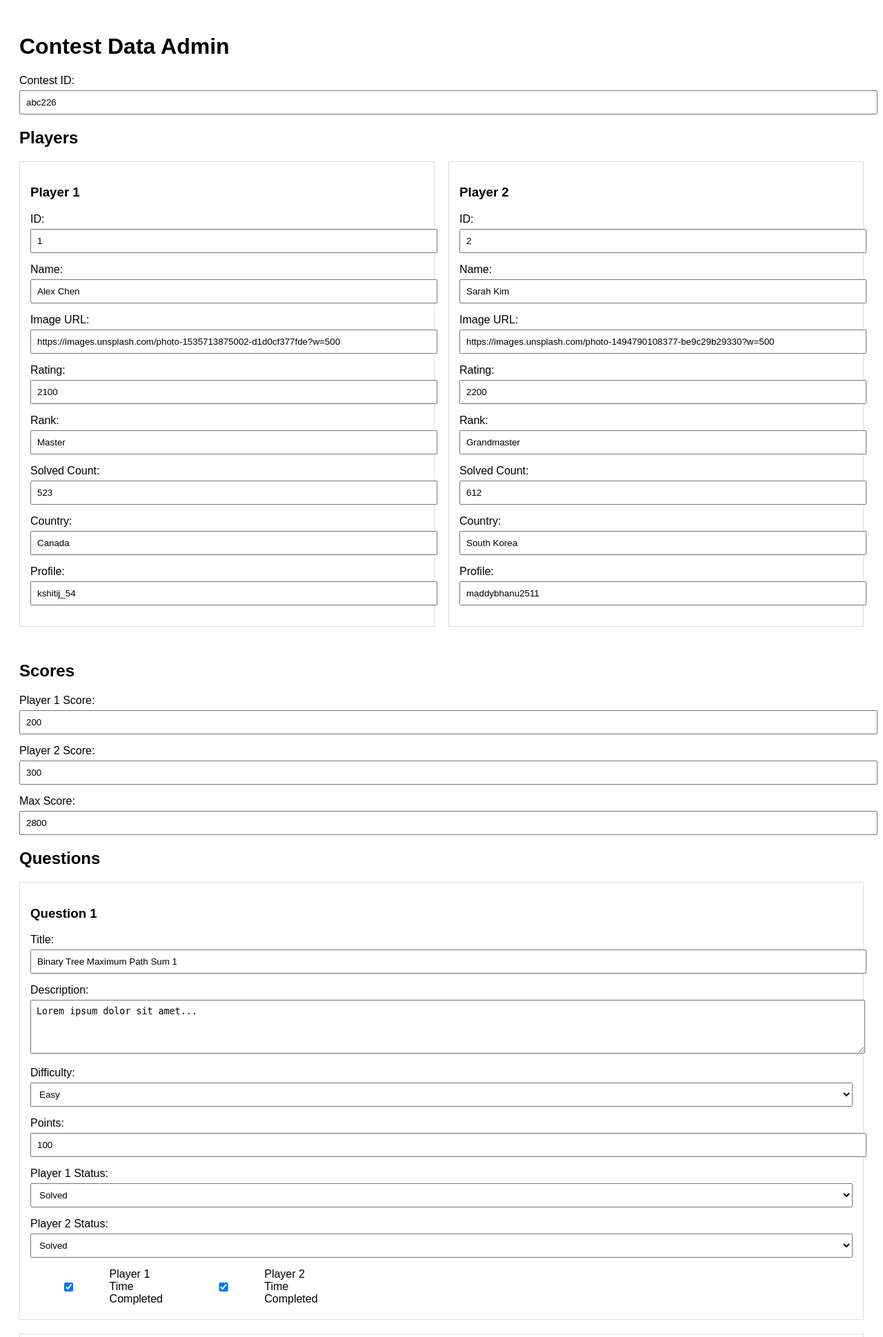
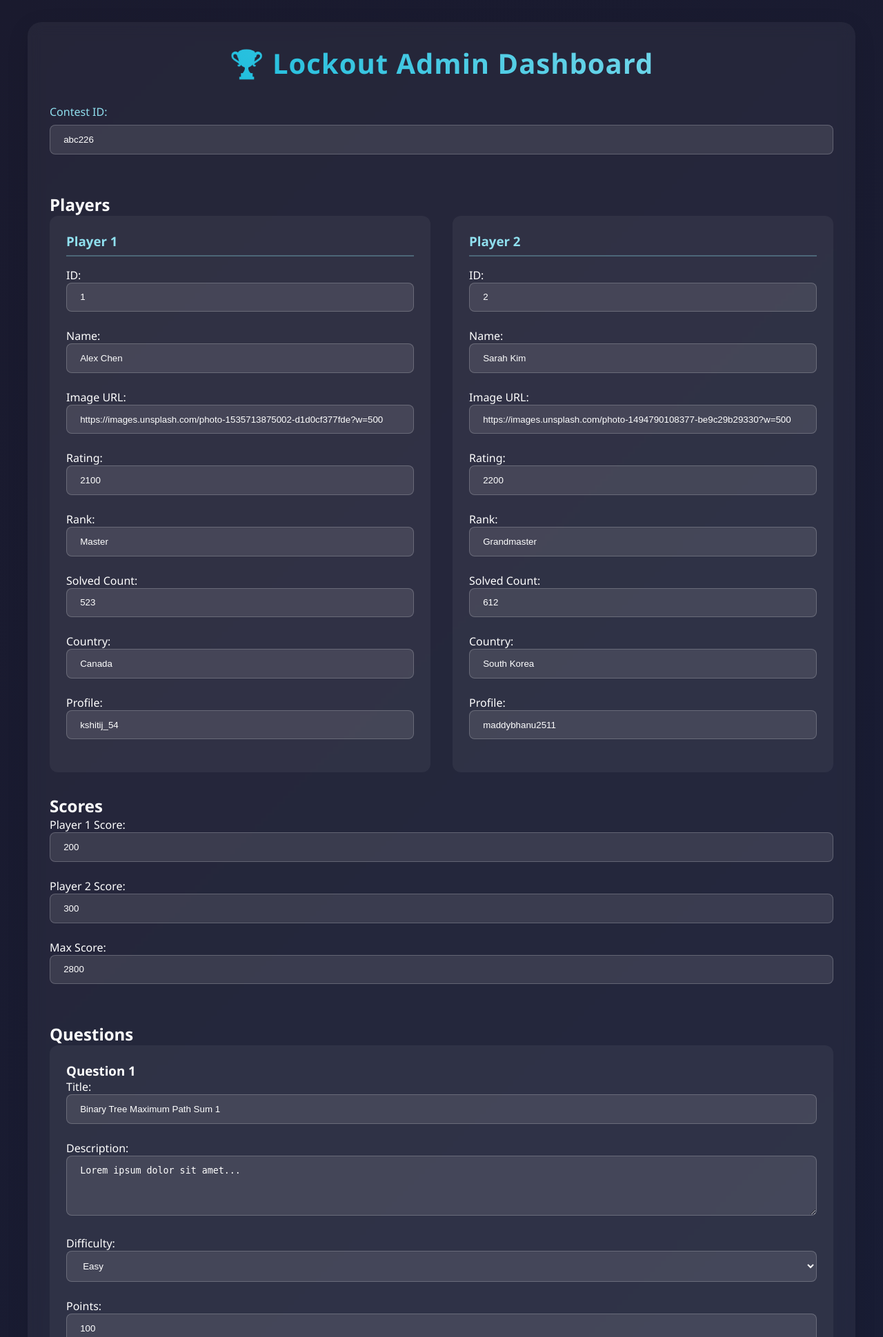
Before and after one commit to rohansen856/lockout-server, a Flask app: page /admin in a window 1280 px wide. Shown: the top 1939 px of the page at 69% size. Run offline with Flask 3, Linux system fonts and the light colour scheme; some libraries are stand-ins or nearby versions.

Commit message:
updated html

```diff
--- a/server.py
+++ b/server.py
@@ -45,7 +45,7 @@ current_data = {
                 "player1": (datetime.now() - timedelta(minutes=i+1)).isoformat() if i < 2 else None,
                 "player2": (datetime.now() - timedelta(minutes=i+2)).isoformat() if i < 3 else None
             }
-        } for i in range(7)
+        } for i in range(8)
     ],
     "score": {
         "player1": 200,
--- a/templates/admin.html
+++ b/templates/admin.html
@@ -1,121 +1,327 @@
 <!DOCTYPE html>
-<html>
+<html lang="en">
 <head>
-    <title>Contest Admin</title>
+    <meta charset="UTF-8">
+    <meta name="viewport" content="width=device-width, initial-scale=1.0">
+    <title>Contest Admin Dashboard</title>
     <script src="https://cdnjs.cloudflare.com/ajax/libs/socket.io/4.0.1/socket.io.js"></script>
     <style>
-        body { font-family: Arial, sans-serif; padding: 20px; }
-        .form-group { margin-bottom: 15px; }
-        label { display: block; margin-bottom: 5px; }
-        input, select, textarea { width: 100%; padding: 8px; }
-        button { padding: 10px 20px; background: #4CAF50; color: white; border: none; cursor: pointer; }
-        .question-section, .player-section { border: 1px solid #ddd; padding: 15px; margin-bottom: 20px; }
-        .time-completed { display: flex; gap: 20px; }
-        .time-completed label { display: flex; align-items: center; gap: 5px; }
-        .players-container { display: grid; grid-template-columns: 1fr 1fr; gap: 20px; margin-bottom: 30px; }
+* {
+    margin: 0;
+    padding: 0;
+    box-sizing: border-box;
+}
+
+body {
+    font-family: 'Segoe UI', Tahoma, Geneva, Verdana, sans-serif;
+    background: linear-gradient(135deg, #1a1a2e 0%, #16213e 100%);
+    color: #fff;
+    min-height: 100vh;
+    padding: 2rem;
+}
+
+/* Animations */
+@keyframes fadeInUp {
+    from {
+        opacity: 0;
+        transform: translateY(20px);
+    }
+    to {
+        opacity: 1;
+        transform: translateY(0);
+    }
+}
+
+@keyframes gradientShift {
+    0% { background-position: 0% 50%; }
+    50% { background-position: 100% 50%; }
+    100% { background-position: 0% 50%; }
+}
+
+/* Utilities */
+.animated-entry {
+    animation: fadeInUp 0.6s ease-out forwards;
+    opacity: 0;
+}
+
+.delay-1 { animation-delay: 0.2s; }
+.delay-2 { animation-delay: 0.4s; }
+.delay-3 { animation-delay: 0.6s; }
+.delay-4 { animation-delay: 0.8s; }
+
+/* Contest Container */
+.contest-container {
+    max-width: 1200px;
+    margin: 0 auto;
+    background: rgba(255, 255, 255, 0.05);
+    backdrop-filter: blur(10px);
+    border-radius: 20px;
+    padding: 2rem;
+    box-shadow: 0 8px 32px rgba(0, 0, 0, 0.1);
+}
+
+.header {
+    text-align: center;
+    margin-bottom: 2rem;
+}
+
+.title {
+    font-size: 2.5rem;
+    background: linear-gradient(45deg, #00b4d8, #90e0ef);
+    -webkit-background-clip: text;
+    background-clip: text;
+    -webkit-text-fill-color: transparent;
+    letter-spacing: 1px;
+}
+
+/* Form Elements */
+.contest-form {
+    display: flex;
+    flex-direction: column;
+    gap: 2rem;
+}
+
+.form-group {
+    margin-bottom: 1.5rem;
+}
+
+.form-label {
+    display: block;
+    margin-bottom: 0.5rem;
+    color: #90e0ef;
+    font-weight: 500;
+}
+
+.form-input, .form-select, .form-textarea {
+    width: 100%;
+    padding: 0.8rem 1.2rem;
+    background: rgba(255, 255, 255, 0.1);
+    border: 1px solid rgba(255, 255, 255, 0.2);
+    border-radius: 8px;
+    color: #fff;
+    transition: all 0.3s ease;
+}
+
+.form-input:focus, .form-select:focus, .form-textarea:focus {
+    outline: none;
+    border-color: #00b4d8;
+    box-shadow: 0 0 0 3px rgba(0, 180, 216, 0.2);
+}
+
+/* Player Cards */
+.players-grid {
+    display: grid;
+    grid-template-columns: repeat(auto-fit, minmax(300px, 1fr));
+    gap: 2rem;
+}
+
+.player-card {
+    background: rgba(255, 255, 255, 0.05);
+    padding: 1.5rem;
+    border-radius: 12px;
+    transition: transform 0.3s ease;
+}
+
+.player-card:hover {
+    transform: translateY(-5px);
+}
+
+.player-title {
+    color: #90e0ef;
+    margin-bottom: 1rem;
+    padding-bottom: 0.5rem;
+    border-bottom: 2px solid rgba(144, 224, 239, 0.3);
+}
+
+/* Questions Section */
+.questions-grid {
+    display: grid;
+    gap: 1.5rem;
+}
+
+.question-section {
+    background: rgba(255, 255, 255, 0.05);
+    padding: 1.5rem;
+    border-radius: 12px;
+    transition: all 0.3s ease;
+}
+
+.question-section:hover {
+    background: rgba(255, 255, 255, 0.08);
+}
+
+.time-completed {
+    display: flex;
+    gap: 1.5rem;
+    margin-top: 1rem;
+}
+
+/* Button Styles */
+.submit-btn {
+    position: relative;
+    padding: 1rem 2rem;
+    background: linear-gradient(45deg, #00b4d8, #90e0ef);
+    border: none;
+    border-radius: 8px;
+    color: #fff;
+    font-weight: 600;
+    cursor: pointer;
+    overflow: hidden;
+    transition: all 0.3s ease;
+}
+
+.submit-btn:hover {
+    transform: translateY(-2px);
+    box-shadow: 0 5px 15px rgba(0, 180, 216, 0.4);
+}
+
+.btn-loader {
+    position: absolute;
+    top: 0;
+    left: -100%;
+    width: 100%;
+    height: 100%;
+    background: linear-gradient(
+        90deg,
+        transparent,
+        rgba(255, 255, 255, 0.2),
+        transparent
+    );
+    transition: left 0.3s;
+}
+
+.submit-btn:hover .btn-loader {
+    left: 100%;
+}
+
+/* Responsive Design */
+@media (max-width: 768px) {
+    .contest-container {
+        padding: 1rem;
+    }
+
+    .players-grid {
+        grid-template-columns: 1fr;
+    }
+
+    .title {
+        font-size: 2rem;
+    }
+}
     </style>
 </head>
 <body>
-    <h1>Contest Data Admin</h1>
-    <form id="dataForm">
-        <div class="form-group">
-            <label>Contest ID:</label>
-            <input type="text" id="contestId" value="{{ data.contestId }}" required>
+    <div class="contest-container">
+        <header class="header">
+            <h1 class="title">🏆 Lockout Admin Dashboard</h1>
+        </header>
+
+        <form id="dataForm" class="contest-form">
+            <div class="form-group animated-entry">
+                <label class="form-label">Contest ID:</label>
+                <input type="text" id="contestId" class="form-input" value="{{ data.contestId }}" required>
             </div>
 
-        <h2>Players</h2>
-        <div class="players-container">
-            <!-- Player 1 -->
-            <div class="player-section">
-                <h3>Player 1</h3>
+            <section class="players-section animated-entry delay-1">
+                <h2 class="section-title">Players</h2>
+                <div class="players-grid">
+                    <!-- Player 1 Card -->
+                    <div class="player-card">
+                        <h3 class="player-title">Player 1</h3>
                         <div class="form-group">
                             <label>ID:</label>
-                    <input type="text" id="player1Id" value="{{ data.players.player1.id }}" required>
+                            <input type="text" id="player1Id" class="form-input" value="{{ data.players.player1.id }}" required>
                         </div>
                         <div class="form-group">
                             <label>Name:</label>
-                    <input type="text" id="player1Name" value="{{ data.players.player1.name }}" required>
+                            <input type="text" id="player1Name" class="form-input" value="{{ data.players.player1.name }}" required>
                         </div>
                         <div class="form-group">
                             <label>Image URL:</label>
-                    <input type="url" id="player1Image" value="{{ data.players.player1.imageUrl }}" required>
+                            <input type="url" id="player1Image" class="form-input" value="{{ data.players.player1.imageUrl }}" required>
                         </div>
                         <div class="form-group">
                             <label>Rating:</label>
-                    <input type="number" id="player1Rating" value="{{ data.players.player1.rating }}" required>
+                            <input type="number" id="player1Rating" class="form-input" value="{{ data.players.player1.rating }}" required>
                         </div>
                         <div class="form-group">
                             <label>Rank:</label>
-                    <input type="text" id="player1Rank" value="{{ data.players.player1.rank }}" required>
+                            <input type="text" id="player1Rank" class="form-input" value="{{ data.players.player1.rank }}" required>
                         </div>
                         <div class="form-group">
                             <label>Solved Count:</label>
-                    <input type="number" id="player1SolvedCount" value="{{ data.players.player1.solvedCount }}" required>
+                            <input type="number" id="player1SolvedCount" class="form-input" value="{{ data.players.player1.solvedCount }}" required>
                         </div>
                         <div class="form-group">
                             <label>Country:</label>
-                    <input type="text" id="player1Country" value="{{ data.players.player1.country }}" required>
+                            <input type="text" id="player1Country" class="form-input" value="{{ data.players.player1.country }}" required>
                         </div>
                         <div class="form-group">
                             <label>Profile:</label>
-                    <input type="text" id="player1Profile" value="{{ data.players.player1.profile }}" required>
+                            <input type="text" id="player1Profile" class="form-input" value="{{ data.players.player1.profile }}" required>
                         </div>
                     </div>
 
-            <!-- Player 2 -->
-            <div class="player-section">
-                <h3>Player 2</h3>
+                    <!-- Player 2 Card -->
+                    <div class="player-card">
+                        <h3 class="player-title">Player 2</h3>
                         <div class="form-group">
                             <label>ID:</label>
-                    <input type="text" id="player2Id" value="{{ data.players.player2.id }}" required>
+                            <input type="text" id="player2Id" class="form-input" value="{{ data.players.player2.id }}" required>
                         </div>
                         <div class="form-group">
                             <label>Name:</label>
-                    <input type="text" id="player2Name" value="{{ data.players.player2.name }}" required>
+                            <input type="text" id="player2Name" class="form-input" value="{{ data.players.player2.name }}" required>
                         </div>
                         <div class="form-group">
                             <label>Image URL:</label>
-                    <input type="url" id="player2Image" value="{{ data.players.player2.imageUrl }}" required>
+                            <input type="url" id="player2Image" class="form-input" value="{{ data.players.player2.imageUrl }}" required>
                         </div>
                         <div class="form-group">
                             <label>Rating:</label>
-                    <input type="number" id="player2Rating" value="{{ data.players.player2.rating }}" required>
+                            <input type="number" id="player2Rating" class="form-input" value="{{ data.players.player2.rating }}" required>
                         </div>
                         <div class="form-group">
                             <label>Rank:</label>
-                    <input type="text" id="player2Rank" value="{{ data.players.player2.rank }}" required>
+                            <input type="text" id="player2Rank" class="form-input" value="{{ data.players.player2.rank }}" required>
                         </div>
                         <div class="form-group">
                             <label>Solved Count:</label>
-                    <input type="number" id="player2SolvedCount" value="{{ data.players.player2.solvedCount }}" required>
+                            <input type="number" id="player2SolvedCount" class="form-input" value="{{ data.players.player2.solvedCount }}" required>
                         </div>
                         <div class="form-group">
                             <label>Country:</label>
-                    <input type="text" id="player2Country" value="{{ data.players.player2.country }}" required>
+                            <input type="text" id="player2Country" class="form-input" value="{{ data.players.player2.country }}" required>
                         </div>
                         <div class="form-group">
                             <label>Profile:</label>
-                    <input type="text" id="player2Profile" value="{{ data.players.player2.profile }}" required>
+                            <input type="text" id="player2Profile" class="form-input" value="{{ data.players.player2.profile }}" required>
                         </div>
                     </div>
                 </div>
+            </section>
 
-        <h2>Scores</h2>
+            <section class="scores-section animated-entry delay-2">
+                <h2 class="section-title">Scores</h2>
+                <div class="scores-grid">
                     <div class="form-group">
                         <label>Player 1 Score:</label>
-            <input type="number" id="player1Score" value="{{ data.score.player1 }}" required>
+                        <input type="number" id="player1Score" class="form-input" value="{{ data.score.player1 }}" required>
                     </div>
                     <div class="form-group">
                         <label>Player 2 Score:</label>
-            <input type="number" id="player2Score" value="{{ data.score.player2 }}" required>
+                        <input type="number" id="player2Score" class="form-input" value="{{ data.score.player2 }}" required>
                     </div>
                     <div class="form-group">
                         <label>Max Score:</label>
-            <input type="number" id="maxScore" value="{{ data.score.maxScore }}" required>
+                        <input type="number" id="maxScore" class="form-input" value="{{ data.score.maxScore }}" required>
                     </div>
+                </div>
+            </section>
 
-        <h2>Questions</h2>
-        <div id="questionsContainer">
+            <section class="questions-section animated-entry delay-3">
+                <h2 class="section-title">Questions</h2>
+                <div id="questionsContainer" class="questions-grid">
                     {% for question in data.questions %}
                     <div class="question-section">
                         <h3>Question {{ loop.index }}</h3>
@@ -123,17 +329,17 @@
 
                         <div class="form-group">
                             <label>Title:</label>
-                    <input type="text" class="qTitle" value="{{ question.title }}" required>
+                            <input type="text" class="qTitle form-input" value="{{ question.title }}" required>
                         </div>
 
                         <div class="form-group">
                             <label>Description:</label>
-                    <textarea class="qDescription" rows="4" required>{{ question.description }}</textarea>
+                            <textarea class="qDescription form-textarea" rows="4" required>{{ question.description }}</textarea>
                         </div>
 
                         <div class="form-group">
                             <label>Difficulty:</label>
-                    <select class="qDifficulty">
+                            <select class="qDifficulty form-select">
                                 <option value="Easy" {% if question.difficulty == 'Easy' %}selected{% endif %}>Easy</option>
                                 <option value="Medium" {% if question.difficulty == 'Medium' %}selected{% endif %}>Medium</option>
                                 <option value="Hard" {% if question.difficulty == 'Hard' %}selected{% endif %}>Hard</option>
@@ -142,12 +348,12 @@
 
                         <div class="form-group">
                             <label>Points:</label>
-                    <input type="number" class="qPoints" value="{{ question.points }}" required>
+                            <input type="number" class="qPoints form-input" value="{{ question.points }}" required>
                         </div>
 
                         <div class="form-group">
                             <label>Player 1 Status:</label>
-                    <select class="qStatusP1">
+                            <select class="qStatusP1 form-select">
                                 <option value="solved" {% if question.status.player1 == 'solved' %}selected{% endif %}>Solved</option>
                                 <option value="attempting" {% if question.status.player1 == 'attempting' %}selected{% endif %}>Attempting</option>
                                 <option value="not_started" {% if question.status.player1 == 'not_started' %}selected{% endif %}>Not Started</option>
@@ -156,7 +362,7 @@
 
                         <div class="form-group">
                             <label>Player 2 Status:</label>
-                    <select class="qStatusP2">
+                            <select class="qStatusP2 form-select">
                                 <option value="solved" {% if question.status.player2 == 'solved' %}selected{% endif %}>Solved</option>
                                 <option value="attempting" {% if question.status.player2 == 'attempting' %}selected{% endif %}>Attempting</option>
                                 <option value="not_started" {% if question.status.player2 == 'not_started' %}selected{% endif %}>Not Started</option>
@@ -180,9 +386,16 @@
                     </div>
                     {% endfor %}
                 </div>
+            </section>
 
-        <button type="submit">Update Contest Data</button>
+            <div class="form-actions animated-entry delay-4">
+                <button type="submit" class="submit-btn">
+                    <span class="btn-text">Update Contest</span>
+                    <div class="btn-loader"></div>
+                </button>
+            </div>
         </form>
+    </div>
 
     <script>
         const socket = io('http://localhost:5000');
```
Also changed, not shown: templates/style.css (added, +203 -0 lines). Lines whose indentation alone changed are shown as unchanged.
